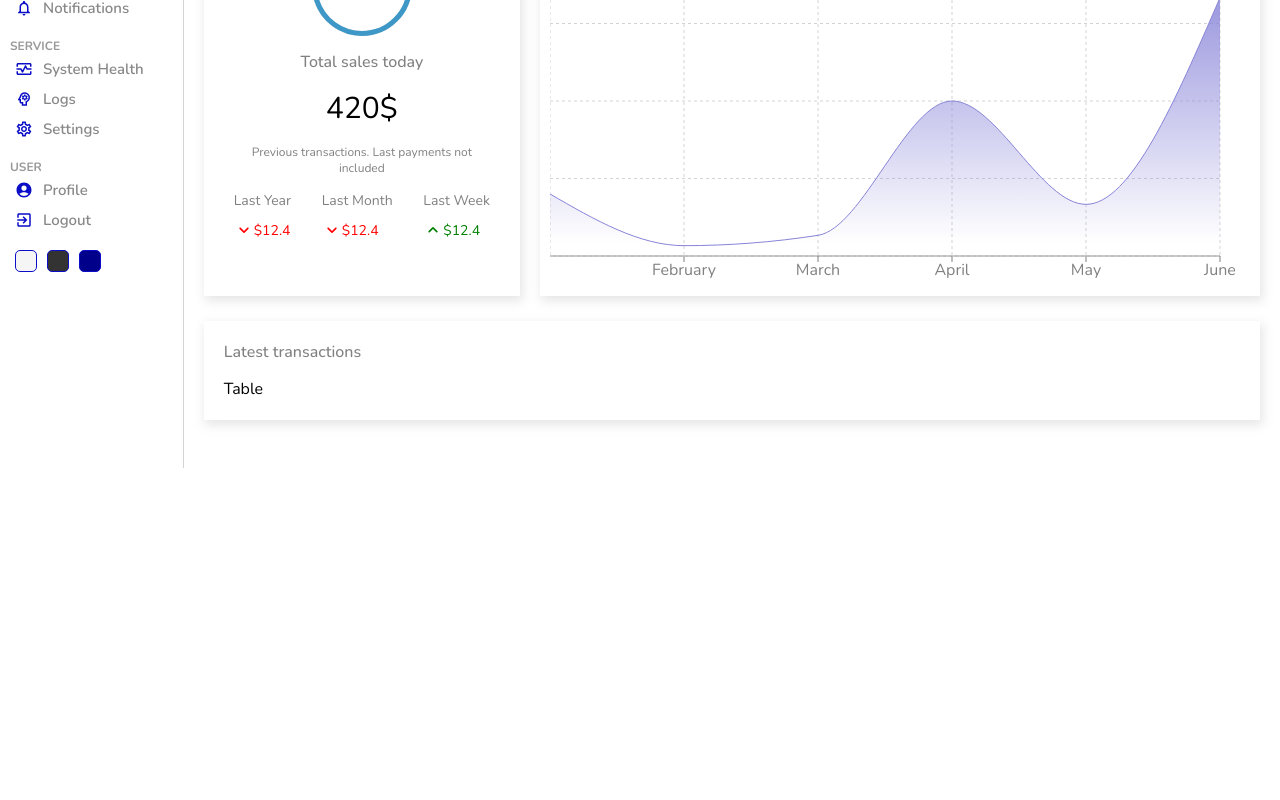
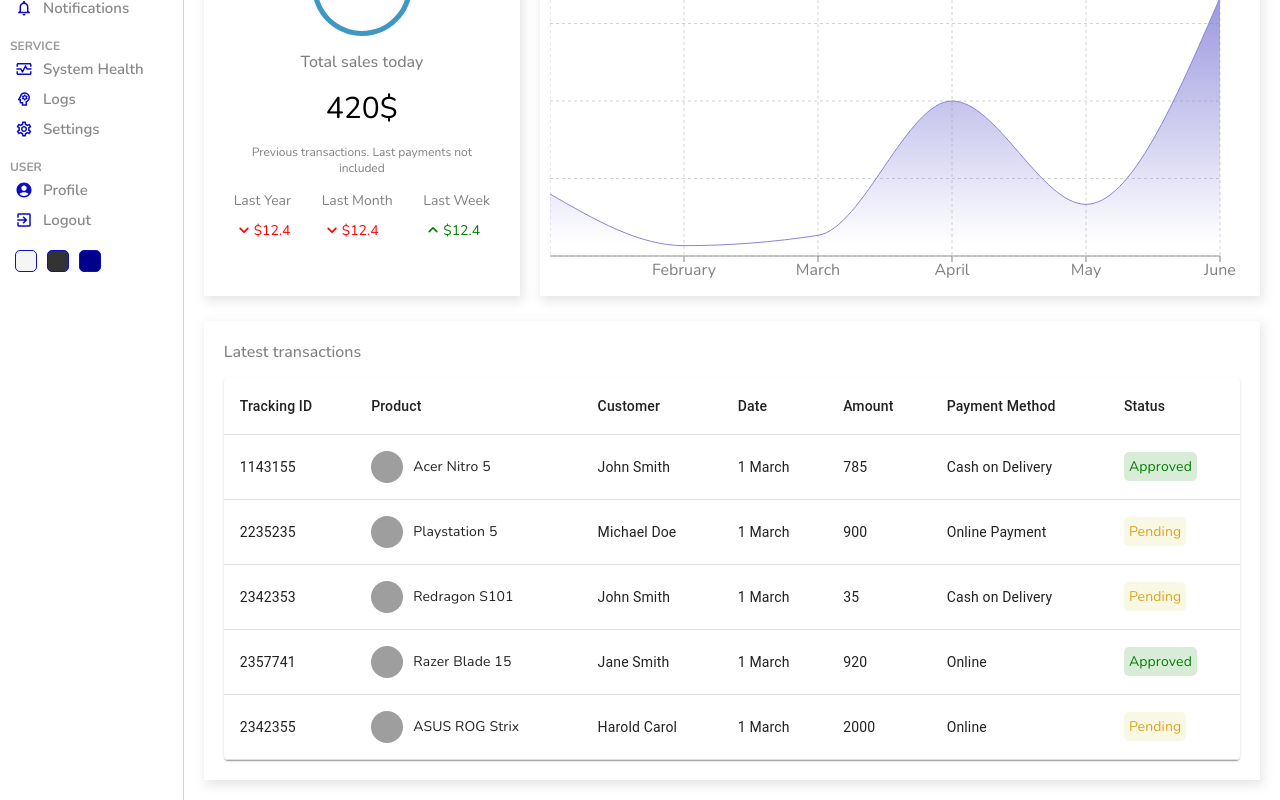
Before and after one commit to orimaro123/panelyx-admin-panel, a React (Create React App) app: page / in a window 1280 px wide. Shown: the part 332-1132 px from the top of the page. Before the commit the page ends 800 px from the top, so only its background shows below. Built offline with nearby package versions, Linux system fonts and the light colour scheme; grey boxes are pictures that could not be loaded.

Commit message:
add table style

```diff
--- a/src/components/table/Table.jsx
+++ b/src/components/table/Table.jsx
@@ -1,11 +1,105 @@
-import "./table.scss"
+import "./table.scss";
 
-import React from 'react'
+import TableMUI from "@mui/material/Table";
+import TableBody from "@mui/material/TableBody";
+import TableCell from "@mui/material/TableCell";
+import TableContainer from "@mui/material/TableContainer";
+import TableHead from "@mui/material/TableHead";
+import TableRow from "@mui/material/TableRow";
+import Paper from "@mui/material/Paper";
+
+import React from "react";
 
 const Table = () => {
+  const rows = [
+    {
+      id: 1143155,
+      product: "Acer Nitro 5",
+      img: "https://m.media-amazon.com/images/I/81bc8mA3nKL._AC_UY327_FMwebp_QL65_.jpg",
+      customer: "John Smith",
+      date: "1 March",
+      amount: 785,
+      method: "Cash on Delivery",
+      status: "Approved",
+    },
+    {
+      id: 2235235,
+      product: "Playstation 5",
+      img: "https://m.media-amazon.com/images/I/31JaiPXYI8L._AC_UY327_FMwebp_QL65_.jpg",
+      customer: "Michael Doe",
+      date: "1 March",
+      amount: 900,
+      method: "Online Payment",
+      status: "Pending",
+    },
+    {
+      id: 2342353,
+      product: "Redragon S101",
+      img: "https://m.media-amazon.com/images/I/71kr3WAj1FL._AC_UY327_FMwebp_QL65_.jpg",
+      customer: "John Smith",
+      date: "1 March",
+      amount: 35,
+      method: "Cash on Delivery",
+      status: "Pending",
+    },
+    {
+      id: 2357741,
+      product: "Razer Blade 15",
+      img: "https://m.media-amazon.com/images/I/71wF7YDIQkL._AC_UY327_FMwebp_QL65_.jpg",
+      customer: "Jane Smith",
+      date: "1 March",
+      amount: 920,
+      method: "Online",
+      status: "Approved",
+    },
+    {
+      id: 2342355,
+      product: "ASUS ROG Strix",
+      img: "https://m.media-amazon.com/images/I/81hH5vK-MCL._AC_UY327_FMwebp_QL65_.jpg",
+      customer: "Harold Carol",
+      date: "1 March",
+      amount: 2000,
+      method: "Online",
+      status: "Pending",
+    },
+  ];
   return (
-    <div>Table</div>
-  )
-}
+    <TableContainer component={Paper} className="table">
+      <TableMUI sx={{ minWidth: 650 }} aria-label="simple table">
+        <TableHead>
+          <TableRow>
+            <TableCell>Tracking ID</TableCell>
+            <TableCell className="tableCell">Product</TableCell>
+            <TableCell className="tableCell">Customer</TableCell>
+            <TableCell className="tableCell">Date</TableCell>
+            <TableCell className="tableCell">Amount</TableCell>
+            <TableCell className="tableCell">Payment Method</TableCell>
+            <TableCell className="tableCell">Status</TableCell>
+          </TableRow>
+        </TableHead>
+        <TableBody>
+          {rows.map((row) => (
+            <TableRow key={row.id}>
+              <TableCell>{row.id}</TableCell>
+              <TableCell className="tableCell">
+                <div className="cellWrapper">
+                  <img src={row.img} alt="" className="image" />
+                  {row.product}
+                </div>
+              </TableCell>
+              <TableCell className="tableCell">{row.customer}</TableCell>
+              <TableCell className="tableCell">{row.date}</TableCell>
+              <TableCell className="tableCell">{row.amount}</TableCell>
+              <TableCell className="tableCell">{row.method}</TableCell>
+              <TableCell className="tableCell">
+                <span className={`status ${row.status}`}>{row.status}</span>
+              </TableCell>
+            </TableRow>
+          ))}
+        </TableBody>
+      </TableMUI>
+    </TableContainer>
+  );
+};
 
-export default Table
+export default Table;
--- a/src/components/table/table.scss
+++ b/src/components/table/table.scss
@@ -1,3 +1,39 @@
-.table{
+.table {
+    .cellWrapper {
+        display: flex;
+        align-items: center;
 
+        .image {
+            width: 32px;
+            height: 32px;
+            border-radius: 50%;
+            margin-right: 10px;
+            object-fit: cover;
+        }
+    }
+
+    .status {
+        padding: 5px;
+        border-radius: 5px;
+
+        &.Pending {
+            color: goldenrod;
+            background-color: rgba(189, 189, 3, 0.103);
+
+        }
+
+        &.Approved {
+            color: green;
+            background-color: rgba(0, 128, 0, 0.151);
+
+        }
+
+        &.Declined {
+            color: red;
+            background-color: rgba(0, 128, 0, 0.151);
+
+        }
+
+
+    }
 }
```
